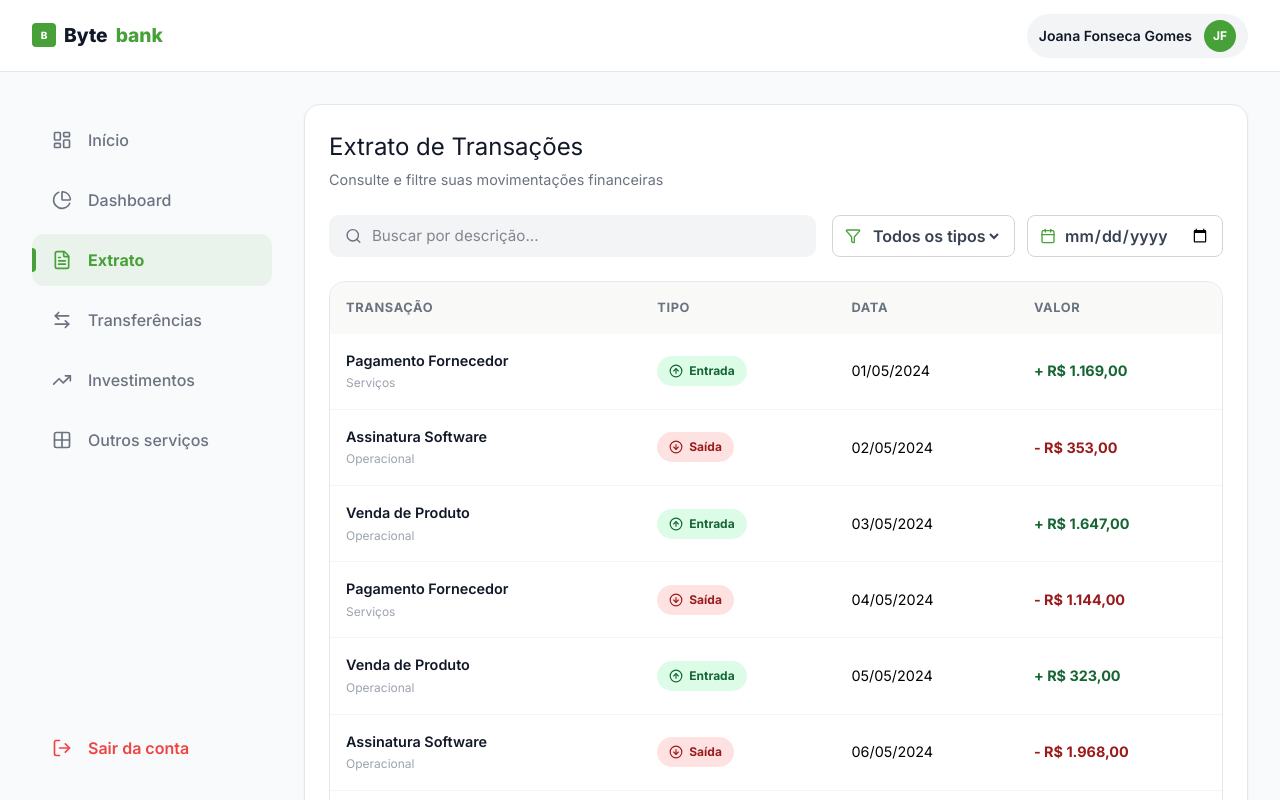
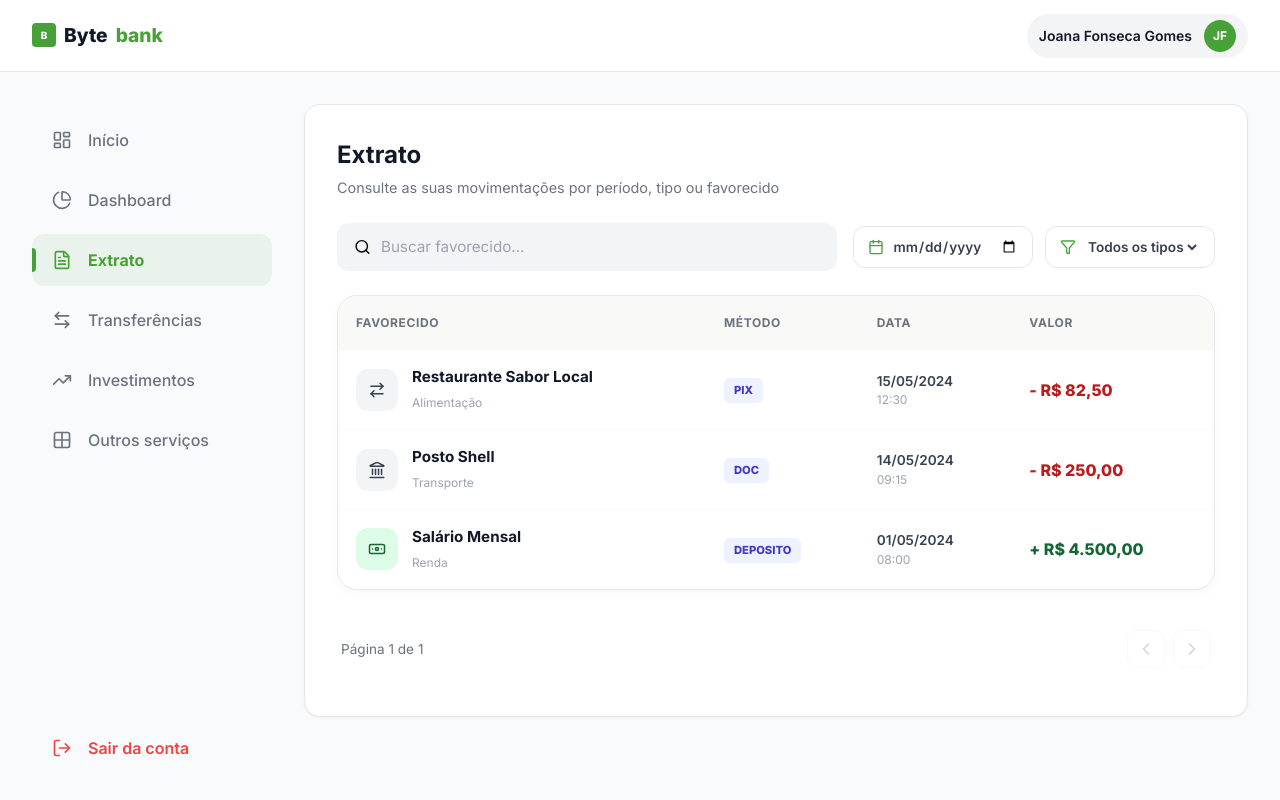
Before and after one commit to ArthurlimaT/fiap-challenge-2, a Next.js app: page /dashboard in a window 1280 px wide. Both pictures are taken after a click on the item "Extrato". Shown: the top 800 px of the page. Built offline with nearby package versions, Linux system fonts and the light colour scheme.

Commit message:
Atualização page Extrato

```diff
--- a/app/dashboard/components/PesquisaExtrato/TransactionsView.tsx
+++ b/app/dashboard/components/PesquisaExtrato/TransactionsView.tsx
@@ -1,149 +1,206 @@
 'use client';
-import React, { useState, useMemo } from 'react';
+import React, { useState, useMemo, useEffect } from 'react';
 import {
-  Search,
-  Filter,
-  ArrowUpCircle,
-  ArrowDownCircle,
-  ChevronLeft,
-  ChevronRight,
-  Calendar
+  Search, Filter, ChevronLeft, ChevronRight,
+  Utensils, Car, Home, Heart, GraduationCap, Gift,
+  ShoppingBag, Banknote, Landmark, ArrowRightLeft,
+  Calendar as CalendarIcon, X
 } from 'lucide-react';
+import { useSelector } from 'react-redux';
+import { RootState } from '@/app/store/store';
 import styles from './transactions.module.scss';
 
-// Mock de dados para teste (Simulando 45 transações)
-const MOCK_DATA = Array.from({ length: 45 }, (_, i) => ({
-  id: i + 1,
-  titulo: i % 3 === 0 ? 'Pagamento Fornecedor' : i % 2 === 0 ? 'Venda de Produto' : 'Assinatura Software',
-  tipo: i % 2 === 0 ? 'entrada' : 'saida',
-  valor: Math.floor(Math.random() * 2000) + 100,
-  data: `2024-05-${(i % 28 + 1).toString().padStart(2, '0')}`,
-  categoria: i % 3 === 0 ? 'Serviços' : 'Operacional'
-}));
+interface TransacaoData {
+  id: string;
+  tipo: string;
+  valor: number;
+  favorecido: string;
+  data: string;
+  hora?: string;
+  categoria?: string;
+}
+
+const getIcon = (categoria?: string, tipo?: string) => {
+  if (tipo === 'deposito') return <Banknote size={18} />;
+  if (tipo === 'pix') return <ArrowRightLeft size={18} />;
+  if (tipo === 'doc' || tipo === 'ted') return <Landmark size={18} />;
+
+  switch (categoria?.toLowerCase()) {
+    case 'alimentação': return <Utensils size={18} />;
+    case 'transporte': return <Car size={18} />;
+    case 'casa': return <Home size={18} />;
+    case 'saúde': return <Heart size={18} />;
+    case 'educação': return <GraduationCap size={18} />;
+    case 'lazer': return <Gift size={18} />;
+    default: return <ShoppingBag size={18} />;
+  }
+};
 
 export default function TransactionsView() {
-  // Estados de Filtro e Busca
+  const [isClient, setIsClient] = useState(false);
+  const transacoesReais = useSelector((state: RootState) => state.banco.transacoes);
+
+  // Estados de Filtro
   const [searchTerm, setSearchTerm] = useState('');
-  const [filterTipo, setFilterTipo] = useState<'todos' | 'entrada' | 'saida'>('todos');
-  const [filterData, setFilterData] = useState('');
+  const [filterTipo, setFilterTipo] = useState('todos');
+  const [filterData, setFilterData] = useState(''); // Novo estado para data
 
-  // Estado de Paginação
   const [currentPage, setCurrentPage] = useState(1);
-  const itemsPerPage = 10;
+  const itemsPerPage = 8;
 
-  // --- Lógica de Filtragem (Busca + Tipo + Data) ---
+  useEffect(() => setIsClient(true), []);
+
+  const MOCK_DATA: TransacaoData[] = useMemo(() => [
+    { id: 'm1', favorecido: 'Restaurante Sabor Local', tipo: 'pix', valor: 82.50, data: '2024-05-15', hora: '12:30', categoria: 'Alimentação' },
+    { id: 'm2', favorecido: 'Posto Shell', tipo: 'doc', valor: 250.00, data: '2024-05-14', hora: '09:15', categoria: 'Transporte' },
+    { id: 'm3', favorecido: 'Salário Mensal', tipo: 'deposito', valor: 4500.00, data: '2024-05-01', hora: '08:00', categoria: 'Renda' }
+  ], []);
+
+  const allTransactions = useMemo(() => {
+    const normalizadas = transacoesReais.map((t: any) => {
+      let tipoFinal = (t.tipo || '').toLowerCase();
+      if (tipoFinal === 'transferir') tipoFinal = 'doc';
+      if (tipoFinal === 'depositar') tipoFinal = 'deposito';
+
+      let dataFinal = t.data;
+      if (typeof t.data === 'string' && t.data.includes('/')) {
+        const [d, m, y] = t.data.split('/');
+        dataFinal = `${y}-${m}-${d}`;
+      }
+
+      const dataValida = !isNaN(Date.parse(dataFinal)) ? dataFinal : new Date().toISOString();
+
+      return {
+        ...t,
+        tipo: tipoFinal,
+        data: dataValida,
+        favorecido: t.favorecido || 'Transação Bytebank',
+        categoria: t.categoria || (tipoFinal === 'deposito' ? 'Depósito' : 'Transferência')
+      };
+    });
+
+    return [...normalizadas, ...MOCK_DATA].sort((a, b) =>
+      new Date(b.data).getTime() - new Date(a.data).getTime()
+    );
+  }, [transacoesReais, MOCK_DATA]);
+
+  // --- LÓGICA DE FILTRAGEM ATUALIZADA ---
   const filteredTransactions = useMemo(() => {
-    return MOCK_DATA.filter(item => {
-      const matchesSearch = item.titulo.toLowerCase().includes(searchTerm.toLowerCase());
+    return allTransactions.filter(item => {
+      const matchesSearch = item.favorecido.toLowerCase().includes(searchTerm.toLowerCase());
       const matchesTipo = filterTipo === 'todos' || item.tipo === filterTipo;
-      const matchesData = filterData === '' || item.data === filterData;
+
+      // Filtro de Data: Compara apenas a parte YYYY-MM-DD
+      const itemDataFormatada = new Date(item.data).toISOString().split('T')[0];
+      const matchesData = !filterData || itemDataFormatada === filterData;
+
       return matchesSearch && matchesTipo && matchesData;
     });
-  }, [searchTerm, filterTipo, filterData]);
+  }, [searchTerm, filterTipo, filterData, allTransactions]);
 
-  // --- Lógica de Paginação ---
   const totalPages = Math.ceil(filteredTransactions.length / itemsPerPage);
-  const startIndex = (currentPage - 1) * itemsPerPage;
-  const currentItems = filteredTransactions.slice(startIndex, startIndex + itemsPerPage);
+  const currentItems = filteredTransactions.slice((currentPage - 1) * itemsPerPage, currentPage * itemsPerPage);
 
-  const goToPage = (page: number) => {
-    if (page >= 1 && page <= totalPages) setCurrentPage(page);
-  };
+  if (!isClient) return null;
 
   return (
     <div className={styles.container}>
       <header className={styles.header}>
         <div>
-          <h2>Extrato de Transações</h2>
-          <p>Consulte e filtre suas movimentações financeiras</p>
+          <h2>Extrato</h2>
+          <p>Consulte as suas movimentações por período, tipo ou favorecido</p>
         </div>
       </header>
 
-      {/* Barra de Ferramentas: Busca e Filtros */}
       <section className={styles.toolbar}>
+        {/* Busca por Nome */}
         <div className={styles.searchBar}>
           <Search size={18} />
           <input
             type="text"
-            placeholder="Buscar por descrição..."
+            placeholder="Buscar favorecido..."
             value={searchTerm}
             onChange={(e) => {setSearchTerm(e.target.value); setCurrentPage(1);}}
           />
         </div>
 
         <div className={styles.filterGroup}>
-          <div className={styles.selectWrapper}>
-            <Filter size={16} />
-            <select
-              value={filterTipo}
-              onChange={(e) => {setFilterTipo(e.target.value as any); setCurrentPage(1);}}
-            >
-              <option value="todos">Todos os tipos</option>
-              <option value="entrada">Entradas</option>
-              <option value="saida">Saídas</option>
-            </select>
-          </div>
-
-          <div className={styles.dateWrapper}>
-            <Calendar size={16} />
+          {/* Busca por Data */}
+          <div className={styles.dateField}>
+            <CalendarIcon size={16} />
             <input
               type="date"
               value={filterData}
               onChange={(e) => {setFilterData(e.target.value); setCurrentPage(1);}}
             />
+            {filterData && (
+              <button className={styles.clearDate} onClick={() => setFilterData('')}>
+                <X size={14} />
+              </button>
+            )}
+          </div>
+
+          {/* Busca por Tipo */}
+          <div className={styles.selectWrapper}>
+            <Filter size={16} />
+            <select value={filterTipo} onChange={(e) => {setFilterTipo(e.target.value); setCurrentPage(1);}}>
+              <option value="todos">Todos os tipos</option>
+              <option value="pix">PIX</option>
+              <option value="doc">DOC/TED</option>
+              <option value="deposito">Depósitos</option>
+            </select>
           </div>
         </div>
       </section>
 
-      {/* Tabela de Dados */}
       <div className={styles.tableResponsive}>
         <table className={styles.table}>
           <thead>
             <tr>
-              <th>Transação</th>
-              <th>Tipo</th>
+              <th>Favorecido</th>
+              <th>Método</th>
               <th>Data</th>
               <th>Valor</th>
             </tr>
           </thead>
           <tbody>
-            {currentItems.map(item => (
+            {currentItems.map((item) => (
               <tr key={item.id}>
                 <td>
-                  <span className={styles.title}>{item.titulo}</span>
-                  <span className={styles.category}>{item.categoria}</span>
+                  <div className={styles.transactionInfo}>
+                    <div className={`${styles.iconBox} ${item.tipo === 'deposito' ? styles.iconIn : styles.iconOut}`}>
+                      {getIcon(item.categoria, item.tipo)}
+                    </div>
+                    <div>
+                      <span className={styles.title}>{item.favorecido}</span>
+                      <span className={styles.category}>{item.categoria}</span>
+                    </div>
+                  </div>
                 </td>
+                <td><span className={styles.methodBadge}>{item.tipo.toUpperCase()}</span></td>
                 <td>
-                  <span className={item.tipo === 'entrada' ? styles.tagIn : styles.tagOut}>
-                    {item.tipo === 'entrada' ? <ArrowUpCircle size={14}/> : <ArrowDownCircle size={14}/>}
-                    {item.tipo === 'entrada' ? 'Entrada' : 'Saída'}
-                  </span>
+                  <div className={styles.dateTime}>
+                    <span>{new Date(item.data).toLocaleDateString('pt-BR')}</span>
+                    <small>{item.hora || '--:--'}</small>
+                  </div>
                 </td>
-                <td>{new Date(item.data).toLocaleDateString('pt-BR')}</td>
-                <td className={item.tipo === 'entrada' ? styles.priceIn : styles.priceOut}>
-                  {item.tipo === 'entrada' ? '+' : '-'} R$ {item.valor.toLocaleString('pt-BR', { minimumFractionDigits: 2 })}
+                <td className={item.tipo === 'deposito' ? styles.priceIn : styles.priceOut}>
+                  {item.tipo === 'deposito' ? '+' : '-'} R$ {item.valor.toLocaleString('pt-BR', { minimumFractionDigits: 2 })}
                 </td>
               </tr>
             ))}
           </tbody>
         </table>
-
         {filteredTransactions.length === 0 && (
-          <div className={styles.noResults}>Nenhuma transação encontrada para os filtros aplicados.</div>
+          <div className={styles.noResults}>Nenhuma transação encontrada para este período ou filtro.</div>
         )}
       </div>
 
-      {/* Controles de Paginação */}
       <footer className={styles.pagination}>
-        <p>Mostrando {currentItems.length} de {filteredTransactions.length} resultados</p>
+        <p>Página {currentPage} de {totalPages || 1}</p>
         <div className={styles.pageControls}>
-          <button onClick={() => goToPage(currentPage - 1)} disabled={currentPage === 1}>
-            <ChevronLeft size={20} />
-          </button>
-          <span className={styles.pageNumber}>Página <strong>{currentPage}</strong> de {totalPages || 1}</span>
-          <button onClick={() => goToPage(currentPage + 1)} disabled={currentPage === totalPages || totalPages === 0}>
-            <ChevronRight size={20} />
-          </button>
+          <button onClick={() => setCurrentPage(p => p - 1)} disabled={currentPage === 1}><ChevronLeft size={20}/></button>
+          <button onClick={() => setCurrentPage(p => p + 1)} disabled={currentPage === totalPages || totalPages === 0}><ChevronRight size={20}/></button>
         </div>
       </footer>
     </div>
--- a/app/dashboard/components/PesquisaExtrato/transactions.module.scss
+++ b/app/dashboard/components/PesquisaExtrato/transactions.module.scss
@@ -2,11 +2,22 @@
   display: flex;
   flex-direction: column;
   gap: 24px;
+  padding: 8px;
+  animation: fadeIn 0.3s ease-in-out;
 }
 
 .header {
-  h2 { font-size: 1.5rem; color: #111827; margin-bottom: 4px; }
-  p { color: #6B7280; font-size: 0.9rem; }
+  h2 {
+    font-size: 1.5rem;
+    color: #111827;
+    font-weight: 700;
+    margin: 0;
+  }
+  p {
+    color: #6B7280;
+    font-size: 0.9rem;
+    margin-top: 4px;
+  }
 }
 
 .toolbar {
@@ -14,17 +25,25 @@
   justify-content: space-between;
   gap: 16px;
   flex-wrap: wrap;
+  align-items: center;
 
   .searchBar {
     flex: 1;
-    min-width: 300px;
-    background: #F3F4F6;
-    padding: 10px 16px;
-    border-radius: 10px;
+    min-width: 280px;
+    background: #f3f4f6;
+    padding: 12px 16px;
+    border-radius: 12px;
     display: flex;
     align-items: center;
     gap: 10px;
-    color: #6B7280;
+    border: 1px solid transparent;
+    transition: all 0.2s ease;
+
+    &:focus-within {
+      border-color: #47a138;
+      background: white;
+      box-shadow: 0 0 0 4px rgba(71, 161, 56, 0.1);
+    }
 
     input {
       background: transparent;
@@ -33,108 +52,248 @@
       width: 100%;
       color: #111827;
       font-size: 0.95rem;
+
+      &::placeholder {
+        color: #9ca3af;
+      }
     }
   }
 
   .filterGroup {
     display: flex;
     gap: 12px;
+    flex-wrap: wrap;
   }
 }
 
-.selectWrapper, .dateWrapper {
+.dateField, .selectWrapper {
   display: flex;
   align-items: center;
   gap: 8px;
   background: white;
-  border: 1px solid #D1D5DB;
-  padding: 8px 12px;
-  border-radius: 8px;
-  color: #47A138;
+  border: 1px solid #e5e7eb;
+  padding: 10px 14px;
+  border-radius: 12px;
+  color: #47a138;
+  transition: border-color 0.2s;
 
-  select, input {
+  &:hover {
+    border-color: #47a138;
+  }
+
+  input, select {
     border: none;
     outline: none;
+    font-family: inherit;
+    font-size: 0.85rem;
     font-weight: 600;
     color: #374151;
     cursor: pointer;
+    background: transparent;
+  }
+}
+
+.dateField {
+  position: relative;
+
+  .clearDate {
+    background: #f3f4f6;
+    border: none;
+    border-radius: 50%;
+    width: 20px;
+    height: 20px;
+    display: flex;
+    align-items: center;
+    justify-content: center;
+    cursor: pointer;
+    color: #6b7280;
+    margin-left: 4px;
+    transition: background 0.2s;
+
+    &:hover {
+      background: #e11d48;
+      color: white;
+    }
   }
 }
 
 .tableResponsive {
   background: white;
-  border: 1px solid #E5E7EB;
-  border-radius: 16px;
-  overflow: hidden;
+  border: 1px solid #e5e7eb;
+  border-radius: 20px;
+  overflow-x: auto;
+  box-shadow: 0 4px 12px rgba(0, 0, 0, 0.03);
 }
 
 .table {
   width: 100%;
   border-collapse: collapse;
+  min-width: 650px;
 
   th {
-    background: #F9FAF7;
+    background: #f9faf7;
     text-align: left;
-    padding: 16px;
-    font-size: 0.8rem;
-    color: #6B7280;
+    padding: 18px;
+    font-size: 0.75rem;
+    color: #6b7280;
     text-transform: uppercase;
     letter-spacing: 0.05em;
+    font-weight: 700;
   }
 
   td {
-    padding: 16px;
-    border-bottom: 1px solid #F3F4F6;
-    font-size: 0.9rem;
+    padding: 16px 18px;
+    border-bottom: 1px solid #f8f9fa;
     vertical-align: middle;
+  }
 
-    .title { display: block; font-weight: 600; color: #111827; }
-    .category { font-size: 0.75rem; color: #9CA3AF; }
+  tbody tr:last-child td {
+    border-bottom: none;
   }
 }
 
-.tagIn, .tagOut {
-  display: inline-flex;
+.transactionInfo {
+  display: flex;
   align-items: center;
-  gap: 6px;
-  padding: 6px 12px;
-  border-radius: 20px;
-  font-size: 0.75rem;
-  font-weight: 700;
+  gap: 14px;
+
+  .iconBox {
+    width: 42px;
+    height: 42px;
+    border-radius: 12px;
+    display: flex;
+    align-items: center;
+    justify-content: center;
+    flex-shrink: 0;
+
+    &.iconIn {
+      background: #dcfce7;
+      color: #166534;
+    }
+
+    &.iconOut {
+      background: #f3f4f6;
+      color: #374151;
+    }
+  }
+
+  .title {
+    display: block;
+    font-weight: 700;
+    color: #111827;
+    font-size: 0.95rem;
+  }
+
+  .category {
+    font-size: 0.75rem;
+    color: #9ca3af;
+  }
 }
 
-.tagIn { background: #DCFCE7; color: #166534; }
-.tagOut { background: #FEE2E2; color: #991B1B; }
+.methodBadge {
+  background: #eef2ff;
+  color: #4338ca;
+  padding: 4px 10px;
+  border-radius: 6px;
+  font-size: 0.7rem;
+  font-weight: 800;
+  display: inline-block;
+}
 
-.priceIn { color: #166534; font-weight: 700; }
-.priceOut { color: #991B1B; font-weight: 700; }
+.dateTime {
+  display: flex;
+  flex-direction: column;
 
-.noResults { text-align: center; padding: 40px; color: #9CA3AF; }
+  span {
+    font-size: 0.85rem;
+    color: #374151;
+    font-weight: 600;
+  }
+
+  small {
+    font-size: 0.75rem;
+    color: #9ca3af;
+  }
+}
+
+.priceIn {
+  color: #166534;
+  font-weight: 800;
+  font-size: 1rem;
+}
+
+.priceOut {
+  color: #b91c1c;
+  font-weight: 800;
+  font-size: 1rem;
+}
+
+.noResults {
+  text-align: center;
+  padding: 60px 20px;
+  color: #9ca3af;
+  font-weight: 500;
+}
 
 .pagination {
   display: flex;
   justify-content: space-between;
   align-items: center;
-  padding: 10px 0;
-  color: #6B7280;
+  padding: 16px 4px;
+  color: #6b7280;
   font-size: 0.85rem;
 
   .pageControls {
     display: flex;
     align-items: center;
-    gap: 16px;
+    gap: 8px;
 
     button {
-      padding: 6px;
-      border-radius: 8px;
-      border: 1px solid #D1D5DB;
+      padding: 8px;
+      border-radius: 10px;
+      border: 1px solid #e5e7eb;
       background: white;
       cursor: pointer;
       display: flex;
       align-items: center;
+      transition: all 0.2s;
 
-      &:disabled { opacity: 0.3; cursor: not-allowed; }
-      &:hover:not(:disabled) { border-color: #47A138; color: #47A138; }
+      &:disabled {
+        opacity: 0.3;
+        cursor: not-allowed;
+      }
+
+      &:hover:not(:disabled) {
+        border-color: #47a138;
+        color: #47a138;
+        background: #f9faf7;
+      }
     }
   }
 }
+
+@keyframes fadeIn {
+  from { opacity: 0; transform: translateY(10px); }
+  to { opacity: 1; transform: translateY(0); }
+}
+
+// Responsividade para telas muito pequenas
+@media (max-width: 640px) {
+  .toolbar {
+    flex-direction: column;
+    align-items: stretch;
+
+    .searchBar {
+      min-width: 100%;
+    }
+
+    .filterGroup {
+      width: 100%;
+      justify-content: space-between;
+
+      .dateField, .selectWrapper {
+        flex: 1;
+      }
+    }
+  }
+}
--- a/app/store/bancoslice.ts
+++ b/app/store/bancoslice.ts
@@ -13,7 +13,9 @@ export interface Transacao {
   valor: number;
   favorecido: string;
   data: string;
-  hora: string;
+  hora?: string;      // O ? indica que é opcional
+  categoria?: string; // O ? indica que é opcional
+  titulo?: string;    // Adicionado para compatibilidade com o mock
 }
 
 interface BancoState {
```
